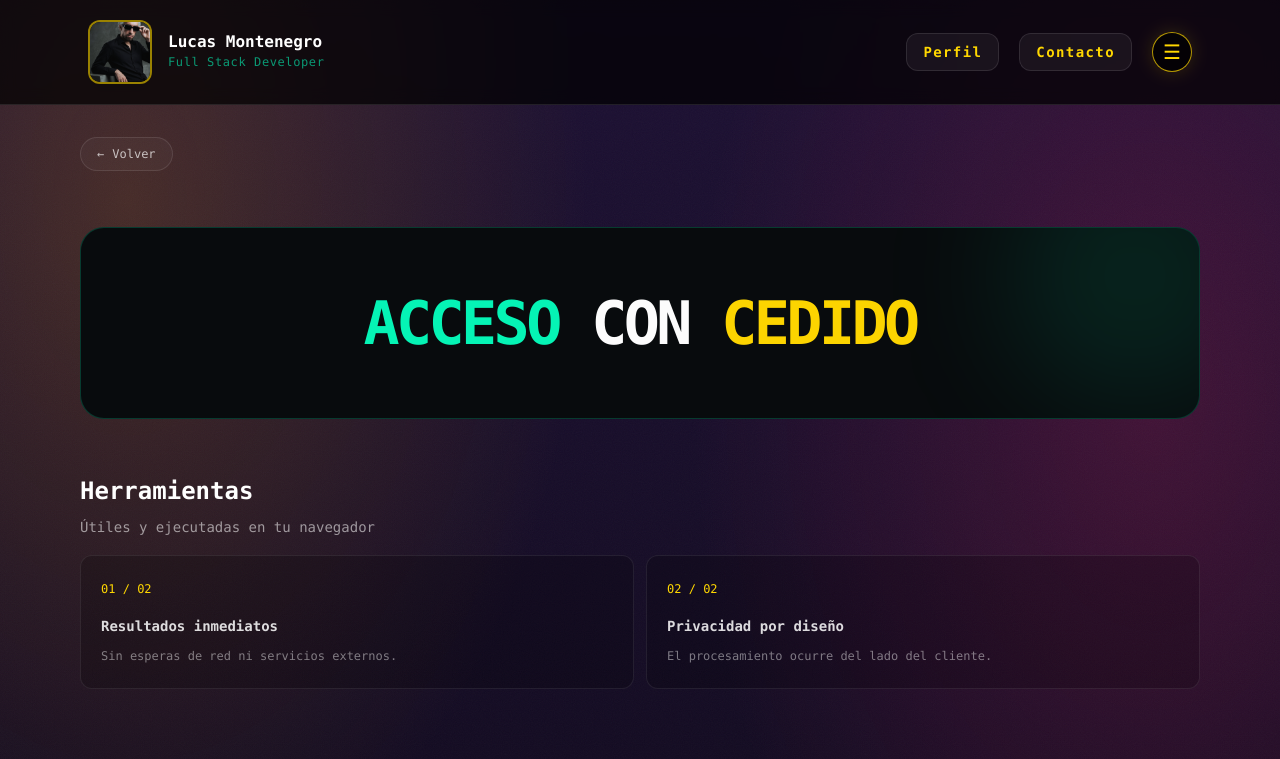
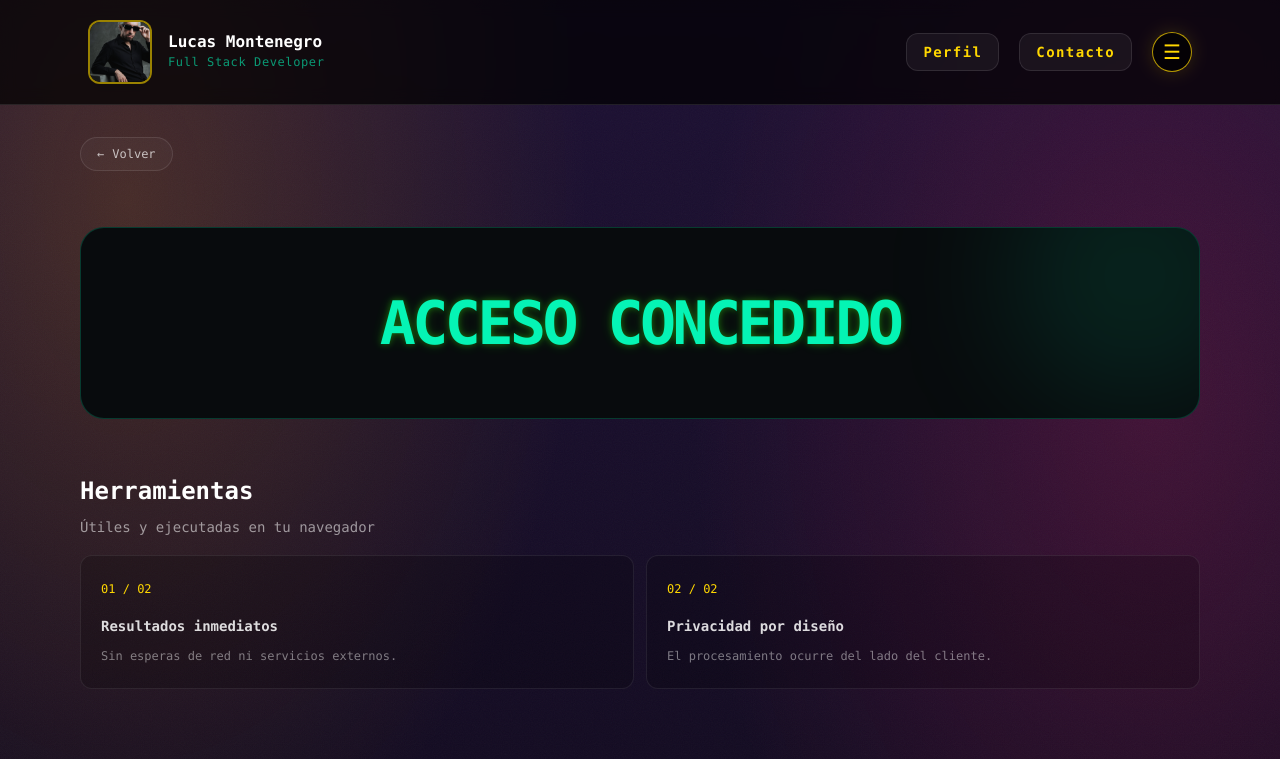
Before and after one commit to lu-developer476/Portfolio, a Next.js app: page /laboratory in a window 1280 px wide. Shown: the top 759 px of the page. Built offline with nearby package versions, Linux system fonts and the light colour scheme.

Commit message:
Style Access Granted heading in neon green with subtle glow

```diff
--- a/src/components/DevLabExperience.tsx
+++ b/src/components/DevLabExperience.tsx
@@ -203,7 +203,7 @@ export default function DevLabExperience() {
       <header className="relative flex min-h-40 items-center justify-center overflow-hidden rounded-3xl border border-cyber-neonGreen/20 bg-[#080b0d] px-5 py-8 text-center sm:min-h-48 sm:px-9 sm:py-12">
         <div aria-hidden="true" className="pointer-events-none absolute -right-16 -top-20 h-64 w-64 rounded-full bg-cyber-neonGreen/10 blur-3xl" />
         <div className="relative mx-auto w-full">
-          <h1 className="text-4xl font-black tracking-[-.06em] motion-safe:animate-[pulse_3s_ease-in-out_infinite] sm:text-6xl"><span className="text-cyber-neonGreen">{isEs ? "ACCESO" : "ACCESS"}</span>{" "}<span className="text-white">{isEs ? "CON" : "GRANTED"}</span>{isEs && <> <span className="text-cyber-gold">CEDIDO</span></>}</h1>
+          <h1 className="text-4xl font-black tracking-[-.06em] text-cyber-neonGreen [text-shadow:0_0_6px_rgba(57,255,20,0.35),0_0_14px_rgba(57,255,20,0.18)] motion-safe:animate-[pulse_3s_ease-in-out_infinite] sm:text-6xl">{copy.welcomeTitle}</h1>
 
         </div>
       </header>
```
